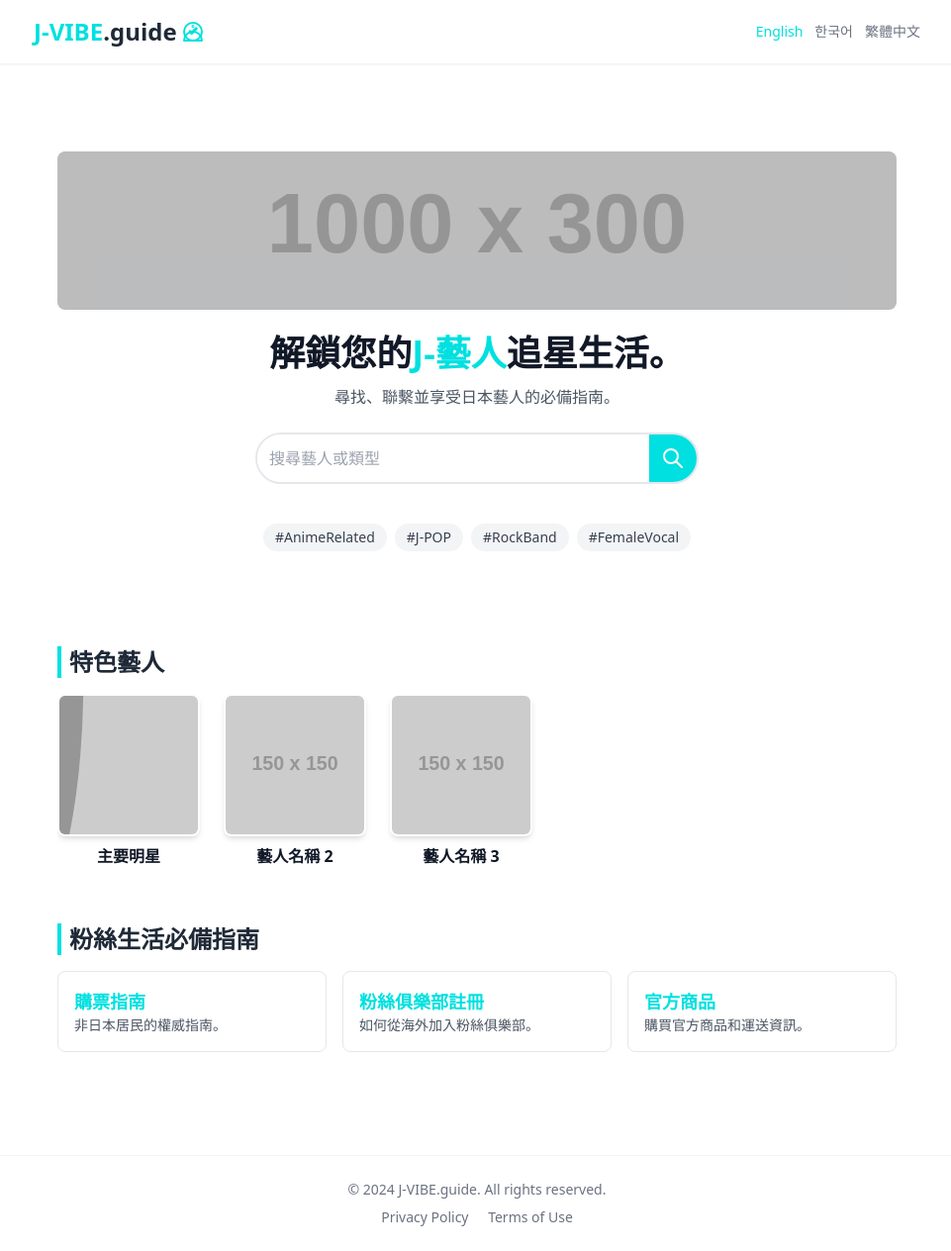
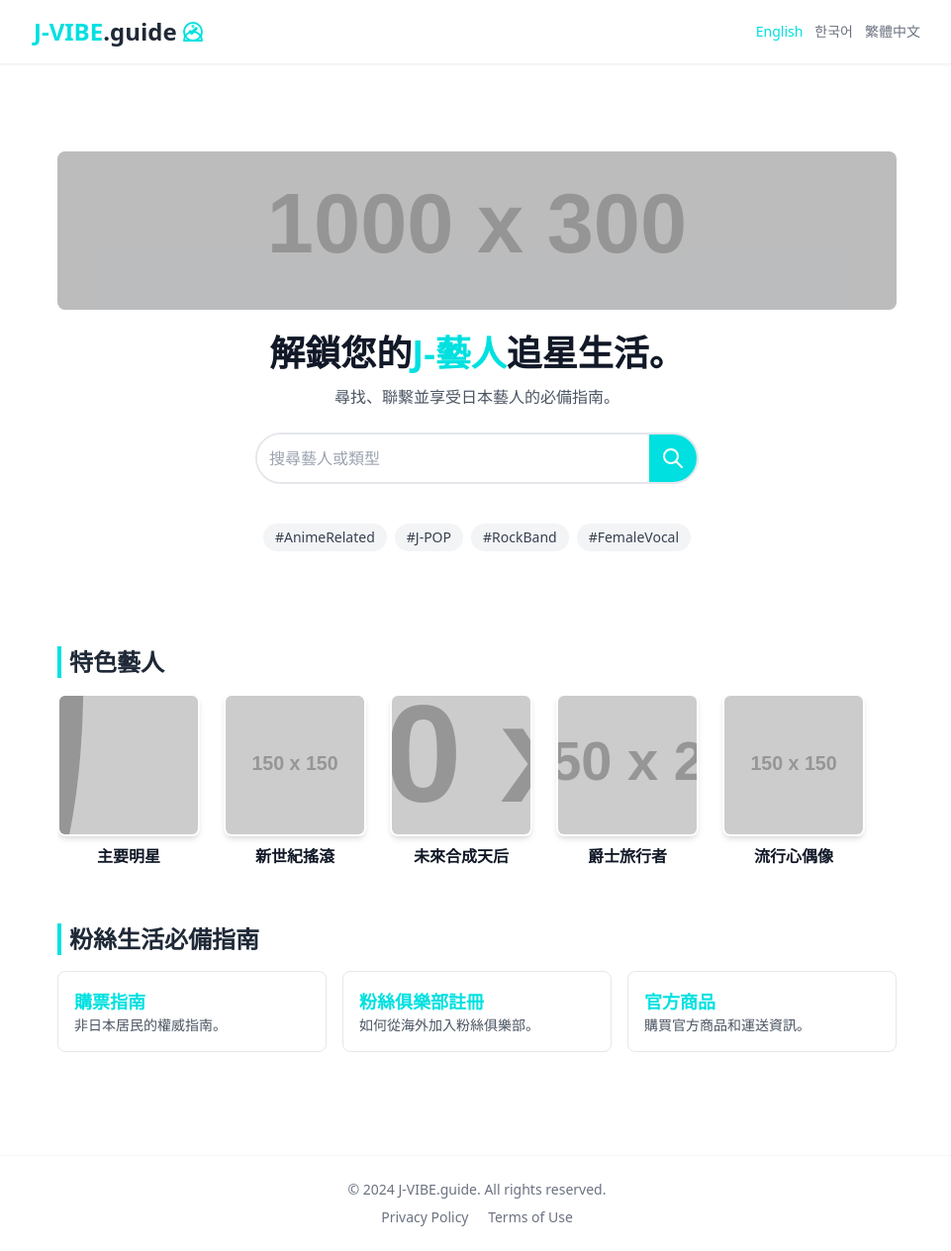
Before and after one commit to macyamasho-ux/j-vibe-guide, a Jekyll site: the page built from index-zh-tw.html, in a window 1280 px wide and 1264 px high. Shown: the whole window at 99% size, without its empty margins (158-1119 px from the left). Built offline with Jekyll 4.4.1, drawn with Linux system fonts in a browser that asks for light colours; nearby versions of some CDN libraries.

Commit message:
Update index-zh-tw.html

```diff
--- a/index-zh-tw.html
+++ b/index-zh-tw.html
@@ -43,17 +43,27 @@
             <h3 class="text-base font-semibold text-gray-900 group-hover:text-deep-cyan">主要明星</h3>
         </a>
 
-        <a href="#" class="w-36 flex-shrink-0 text-center group">
-            <img src="https://via.placeholder.com/150/e0e000/000000?text=STAR2" alt="Artist Name 2" class="w-36 h-36 rounded-lg mx-auto mb-2 object-cover border-2 border-transparent group-hover:border-deep-cyan transition duration-150 shadow-md">
-            <h3 class="text-base font-semibold text-gray-900 group-hover:text-deep-cyan">藝人名稱 2</h3>
+        <a href="{{ site.baseurl }}/major-star-2.html" class="w-36 flex-shrink-0 text-center group">
+            <img src="https://via.placeholder.com/150/ff4500/FFFFFF?text=ROCK" alt="Neon Genesis Rockers" class="w-36 h-36 rounded-lg mx-auto mb-2 object-cover border-2 border-transparent group-hover:border-deep-cyan transition duration-150 shadow-md">
+            <h3 class="text-base font-semibold text-gray-900 group-hover:text-deep-cyan">新世紀搖滾</h3>
         </a>
 
-        <a href="#" class="w-36 flex-shrink-0 text-center group">
-            <img src="https://via.placeholder.com/150/e000e0/000000?text=STAR3" alt="Artist Name 3" class="w-36 h-36 rounded-lg mx-auto mb-2 object-cover border-2 border-transparent group-hover:border-deep-cyan transition duration-150 shadow-md">
-            <h3 class="text-base font-semibold text-gray-900 group-hover:text-deep-cyan">藝人名稱 3</h3>
+        <a href="{{ site.baseurl }}/major-star-3.html" class="w-36 flex-shrink-0 text-center group">
+            <img src="https://via.placeholder.com/150/8a2be2/FFFFFF?text=SYNTH" alt="Future Synth Diva" class="w-36 h-36 rounded-lg mx-auto mb-2 object-cover border-2 border-transparent group-hover:border-deep-cyan transition duration-150 shadow-md">
+            <h3 class="text-base font-semibold text-gray-900 group-hover:text-deep-cyan">未來合成天后</h3>
         </a>
 
-        </div>
+        <a href="{{ site.baseurl }}/major-star-4.html" class="w-36 flex-shrink-0 text-center group">
+            <img src="https://via.placeholder.com/150/20b2aa/FFFFFF?text=JAZZ" alt="The Jazz Travelers" class="w-36 h-36 rounded-lg mx-auto mb-2 object-cover border-2 border-transparent group-hover:border-deep-cyan transition duration-150 shadow-md">
+            <h3 class="text-base font-semibold text-gray-900 group-hover:text-deep-cyan">爵士旅行者</h3>
+        </a>
+
+        <a href="{{ site.baseurl }}/major-star-5.html" class="w-36 flex-shrink-0 text-center group">
+            <img src="https://via.placeholder.com/150/ff69b4/FFFFFF?text=IDOL" alt="Pop Heart Idol" class="w-36 h-36 rounded-lg mx-auto mb-2 object-cover border-2 border-transparent group-hover:border-deep-cyan transition duration-150 shadow-md">
+            <h3 class="text-base font-semibold text-gray-900 group-hover:text-deep-cyan">流行心偶像</h3>
+        </a>
+
+    </div>
 </section>
 
 <section class="mb-10">
```
